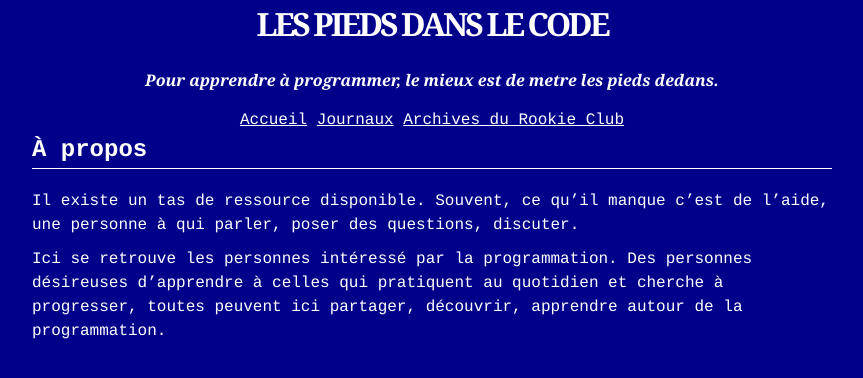
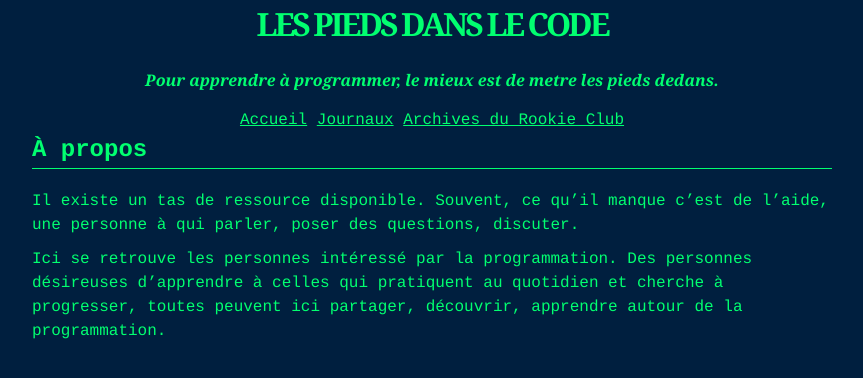
Before and after one commit to rookie-club/rookie-club.github.io, a Jekyll site: the page built from index.md, in a window 1280 px wide. Shown: the top 378 px of the page, without its empty margins (208-1071 px from the left). Built offline with Jekyll 4.4.1, drawn with Linux system fonts in a browser that asks for light colours.

Commit message:
précise les couleurs
En gardant des mots, chaque navigateur interprète la couleur comme il
l'entend.

```diff
--- a/_layouts/default.html
+++ b/_layouts/default.html
@@ -9,18 +9,18 @@
     <link type="text/css" rel="stylesheet" href="knacss.css">
     <style>
       body {
-        background: darkblue;
-        color: white;
+        background: #001F3F;
+        color: #01FF70;
         font-family: Courier, Monaco, monospace;
         max-width: 50em;
         margin: 1em;
       }
       a, h1, h2, h3, h4, h5, h6 {
-        color: white;
+        color: #01FF70;
       }
       a:hover {
-        background-color: orange;
-        color: darkblue;
+        background-color: #FFDC00;
+        color: #001F3F;
       }
       header {
         text-align:center;
@@ -36,7 +36,7 @@
         margin-bottom: 1em;
       }
       h2 {
-        border-bottom: thin solid white;
+        border-bottom: thin solid #01FF70;
       }
       nav {
         text-align: center;
```
